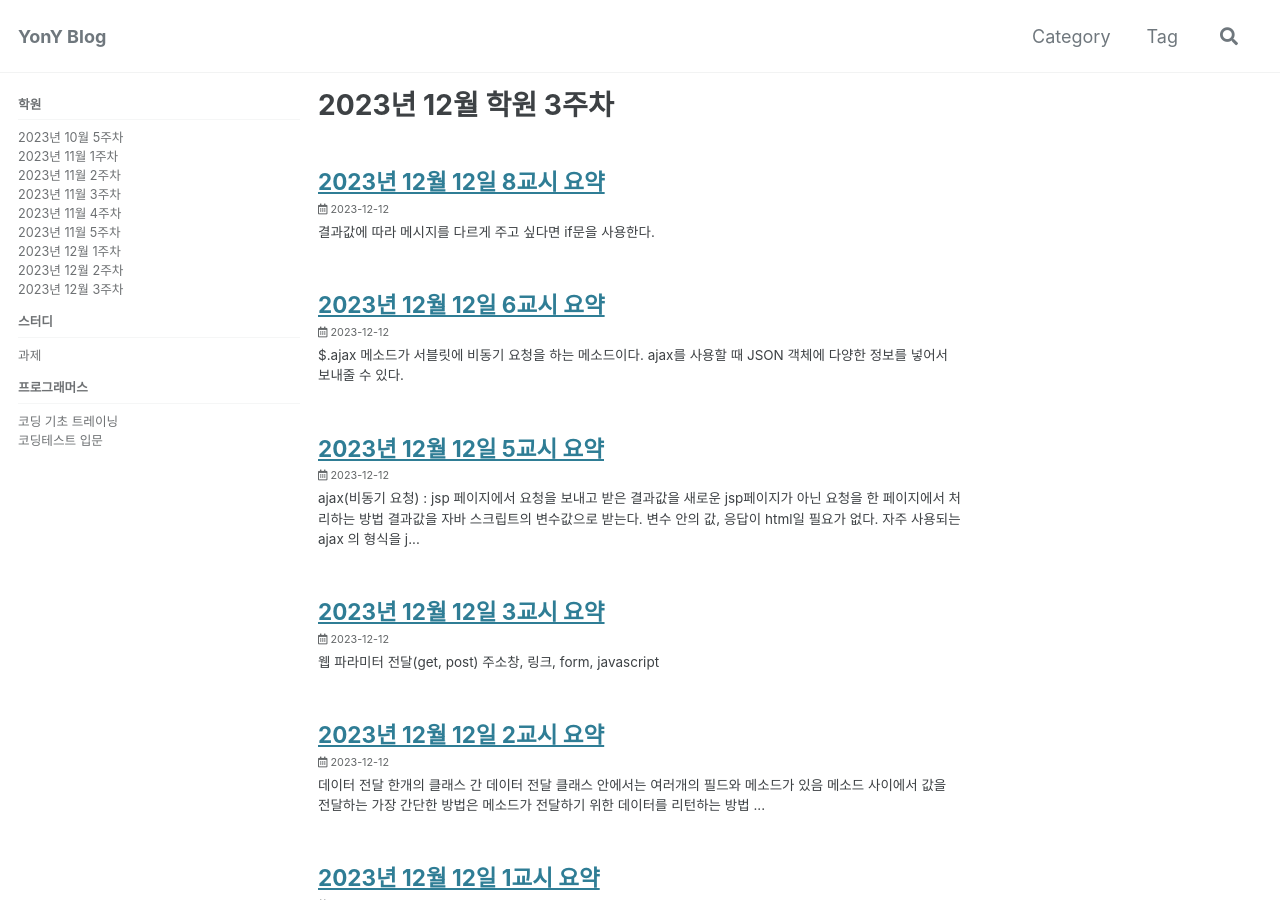
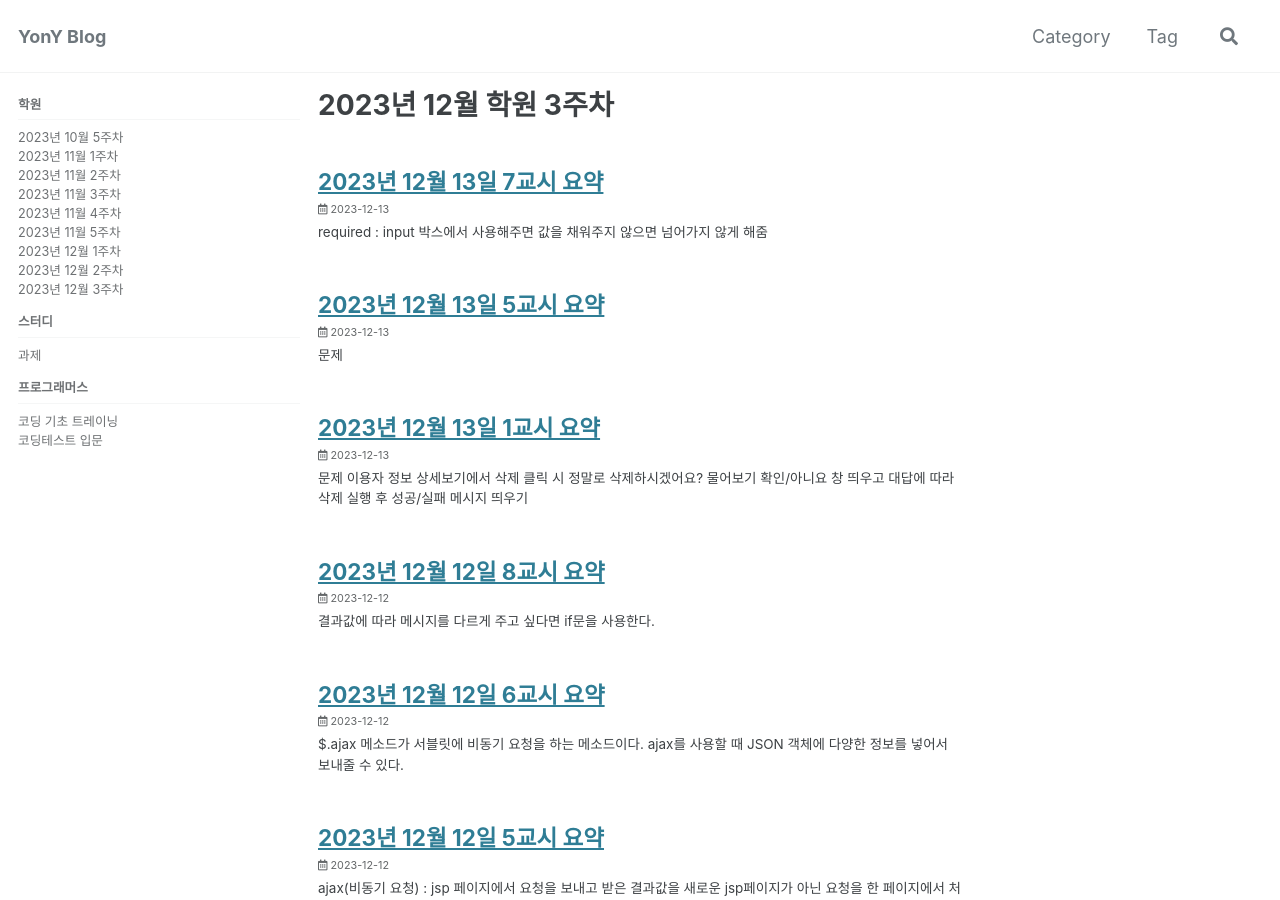
Before and after one commit to YonY-K/YonY-K.github.io, a Jekyll site: the page built from _pages/category-school/category-school_202312week3.md, in a window 1280 px wide and 900 px high. Built offline with Jekyll 4.4.1, drawn with Linux system fonts in a browser that asks for light colours; cached includes are drawn as plain includes.

Commit message:
posts update

````diff
--- /dev/null
+++ b/school/school_202312week3/_posts/2023-12-13/2023-12-13-20231213_1period.md
@@ -0,0 +1,81 @@
+---
+title: "2023년 12월 13일 1교시 요약"
+tag: 202312_school
+---
+
+#### 문제
+이용자 정보 상세보기에서 삭제 클릭 시 정말로 삭제하시겠어요? 물어보기<br>
+확인/아니요 창 띄우고 대답에 따라 삭제 실행 후 성공/실패 메시지 띄우기<br>
+
+```html
+confirm("정말로 삭제하시겠어요?");
+```
+- 확인, 아니요 등의 버튼이 있는 팝업창이 뜨고 누르는 버튼에 맞는 true/false 값을 리턴한다.
+
+확인을 누르면 리스트 페이지로 이동 <br>
+
+```html
+location.href="user?cmd=list";
+```
+- 페이지 이동 시 이 메소드 사용 가능
+
+```html
+<script src="https://code.jquery.com/jquery-3.7.1.min.js"
+integrity="sha256-/JqT3SQfawRcv/BIHPThkBvs0OEvtFFmqPF/lYI/Cxo="
+crossorigin="anonymous"></script>
+<script>
+
+function deleteIt(uid) {
+	if(confirm("정말로 삭제하시겠어요?")) {
+		var obj = {};
+		obj.cmd = 'delete';
+		obj.uid = uid;
+
+		$.ajax({
+			url:'user',
+			type:'post',
+			cache:false,
+			data: obj,
+			dataType: 'json',
+			success:function(res){
+				if(res.ok){
+					alert('삭제에 성공했습니다');
+					location.href="user?cmd=list";
+				} else {
+					alert('삭제 실패');
+					location.href="user?cmd=list";
+				}
+			},
+			error:function(xhr,status,err) {
+				alert(status+", "+err);
+			}
+		});
+	}
+}
+
+</script>
+
+<body>
+<h3>이용자 상세 정보</h3>
+<main>
+   <div><label>아이디</label> <%=user.getUid()%></div>
+   <div><label>암 호</label> <%=user.getPwd()%></div>
+   <div><label>Email</label> <%=user.getEmail()%></div>
+</main>
+
+<nav>
+	<a href="user?cmd=edit&uid=<%=user.getUid()%>"><button>수정</button></a>
+	<a href="javascript:deleteIt('<%=user.getUid()%>');"><button>삭제</button></a>
+	<a href="user?cmd=list"><button>목록</button></a>
+</nav>
+
+</body>
+```
+
+- **confirm("출력메시지")** : 팝업창을 띄우는 메소드 중에 하나인데 확인 버튼을 누르면 true, 취소 버튼을 누르면 false 값을 리턴한다.
+  - boolean 표현식이기 때문에 if의 조건문에서 사용이 가능하다.
+- **location.href="user?cmd=list"** : 링크를 클릭하는 것과 동일한 기능을 하는 메소드
+- **function deleteIt(변수이름)** : 매개변수를 받는 함수
+  - 호출(사용)할때 반드시 어떤 값을 넣어줘야지 함수가 원활하게 돌아간다.
+  - 넣어준 값이 변수에 들어가서 사용하는 방식이다.
+- **javascript:deleteIt('<%=user.getUid()%>')** : javascript 코드를 실행하는 문구
--- /dev/null
+++ b/school/school_202312week3/_posts/2023-12-13/2023-12-13-20231213_5period.md
@@ -0,0 +1,105 @@
+---
+title: "2023년 12월 13일 5교시 요약"
+tag: 202312_school
+---
+
+### 문제
+
+회원가입 과정을 ajax로 처리하기<br>
+회원가입 폼 또한 이용자의 요청으로 보여져야 한다<br>
+
+#### addForm
+
+```html
+<%@ page language="java" contentType="text/html; charset=UTF-8"
+    pageEncoding="UTF-8"%>
+<!DOCTYPE html>
+<html>
+<head>
+<meta charset="UTF-8">
+<title>이용자 정보 추가 폼</title>
+<script src="https://code.jquery.com/jquery-3.7.1.min.js"
+integrity="sha256-/JqT3SQfawRcv/BIHPThkBvs0OEvtFFmqPF/lYI/Cxo="
+crossorigin="anonymous"></script>
+</script>
+<script>
+
+function formCheck() {
+	var uid = document.querySelector("#uid").value;
+	var pwd = document.querySelector("#pwd").value;
+	var email = document.querySelector("#email").value;
+
+	if(uid=="" || pwd=="" || email=="") {
+		alert("모든 항목은 필수로 입력해야 합니다.");
+		return false;
+	}
+	return true;
+}
+
+function addForm() {
+	if(formCheck()) {
+
+		var data = $('#addForm').serialize();
+
+		$.ajax({
+			url:'user',
+			type:'post',
+			cache:false,
+			data: data,
+			dataType: 'json',
+			success:function(res){
+				if(res.ok){
+					alert('저장 성공');
+					location.href="user?cmd=addForm";
+				} else {
+					alert('저장 실패');
+					location.href="user?cmd=addForm";
+				}
+			},
+			error:function(xhr,status,err) {
+				alert(status+", "+err);
+			}
+		});
+	}
+}
+
+</script>
+</head>
+
+<body>
+	<form id="addForm" action="user" method="post" >
+		<input type="hidden" name="cmd" value="add">
+		<div> <label>아이디</label> <input type="text" name="uid" id="uid" required></div>
+		<div> <label>암 호</label> <input type="password" name="pwd" id="pwd" required></div>
+		<div> <label>이메일</label> <input type="text" name="email" id="email" required></div>
+		<div>
+			<button type="reset">취 소</button>
+			<button type="button" onclick="addForm();">저 장</button>
+			<a href="user?cmd=list"><button type="button">목 록</button></a>
+		</div>
+	</form>
+</body>
+</html>
+```
+
+- < button>에서 type이 아무것도 주지 않으면 submit으로 지정된다.
+- a 태그와 submit이 동시에 실행되면 a태그가 우선순위에서 밀려나버린다.
+
+```java
+if (cmd==null || cmd.equals("list")) {
+    FileIO fi = new FileIO();
+    req.setAttribute("list", fi.road());
+    viewPath = "/jsp/userList.jsp";
+} else if(cmd.equals("addForm")) {
+    viewPath = "/jsp/addForm.jsp";
+} else if (cmd.equals("add")) {
+    boolean ok = save(getParam());
+    try {
+        PrintWriter out = res.getWriter();
+        out.print(String.format("{\"ok\":%b}", ok));
+        out.flush();
+    } catch (IOException e) {
+        e.printStackTrace();
+    }
+}
+```
--- /dev/null
+++ b/school/school_202312week3/_posts/2023-12-13/2023-12-13-20231213_7period.md
@@ -0,0 +1,40 @@
+---
+title: "2023년 12월 13일 7교시 요약"
+tag: 202312_school
+---
+
+- required : input 박스에서 사용해주면 값을 채워주지 않으면 넘어가지 않게 해줌
+
+
+
+```html
+<table>
+    <!--table row / table data-->
+    <tr> <td><%=uid%></td></tr>
+</table>
+```
+- < table>< /table> 태그 : 테이블을 나타내는 태그
+
+```html
+<style>
+h3 {
+	text-align: center;
+}
+main { width:fit-content; margin:0 auto; padding:1em; text-align: center;
+   }
+main>div { padding: 1em; margin-bottom: 10px;}
+table {border: 1px solid black; border-spacing: 0; border-collapse: collapse; border-radius: 5px;}
+th,td {border-right: 1px solid black; padding: 0.3em 0.5em;}
+td {border-bottom: 1px dashed blue;}
+th {background-color: #eeeeee; border-bottom: 3px double black;padding: 0.3em 0.5em;}
+td>a {text-decoration: none; color: blue;}
+tr:nth-child(even) {background-color: #eeeeff;}
+tr:nth-child(odd) {background-color: #ffeeee;}
+</style>
+```
+
+- border-spacing : 태그 공간사이를 조절
+- border-collapse : td와 table 사이의 간격을 조절
+- text-decoration : a 태그에서 밑줄을 없애준다.
+- color: blue : 링크를 클릭했을 때 보라색으로 변하는 것을 막아준다.
+- td>a : 부등호는 자식셀렉터를 의미한다. td안에 있는 a를 뜻한다.
````
Also changed, not shown: school/school_202312week3/_posts/2023-12-12/2023-12-12-20231212_6period.md (+2 -1 lines).
